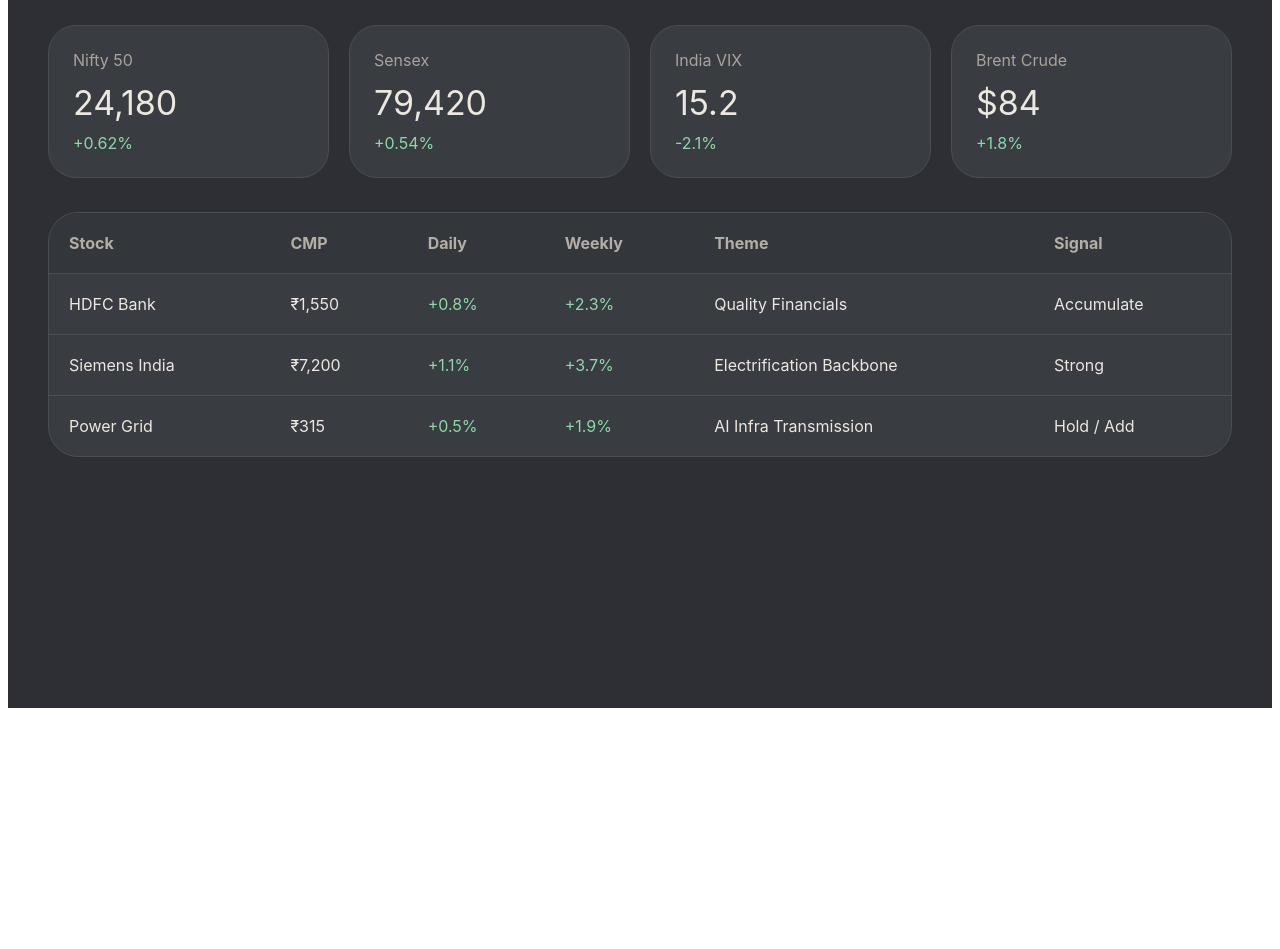
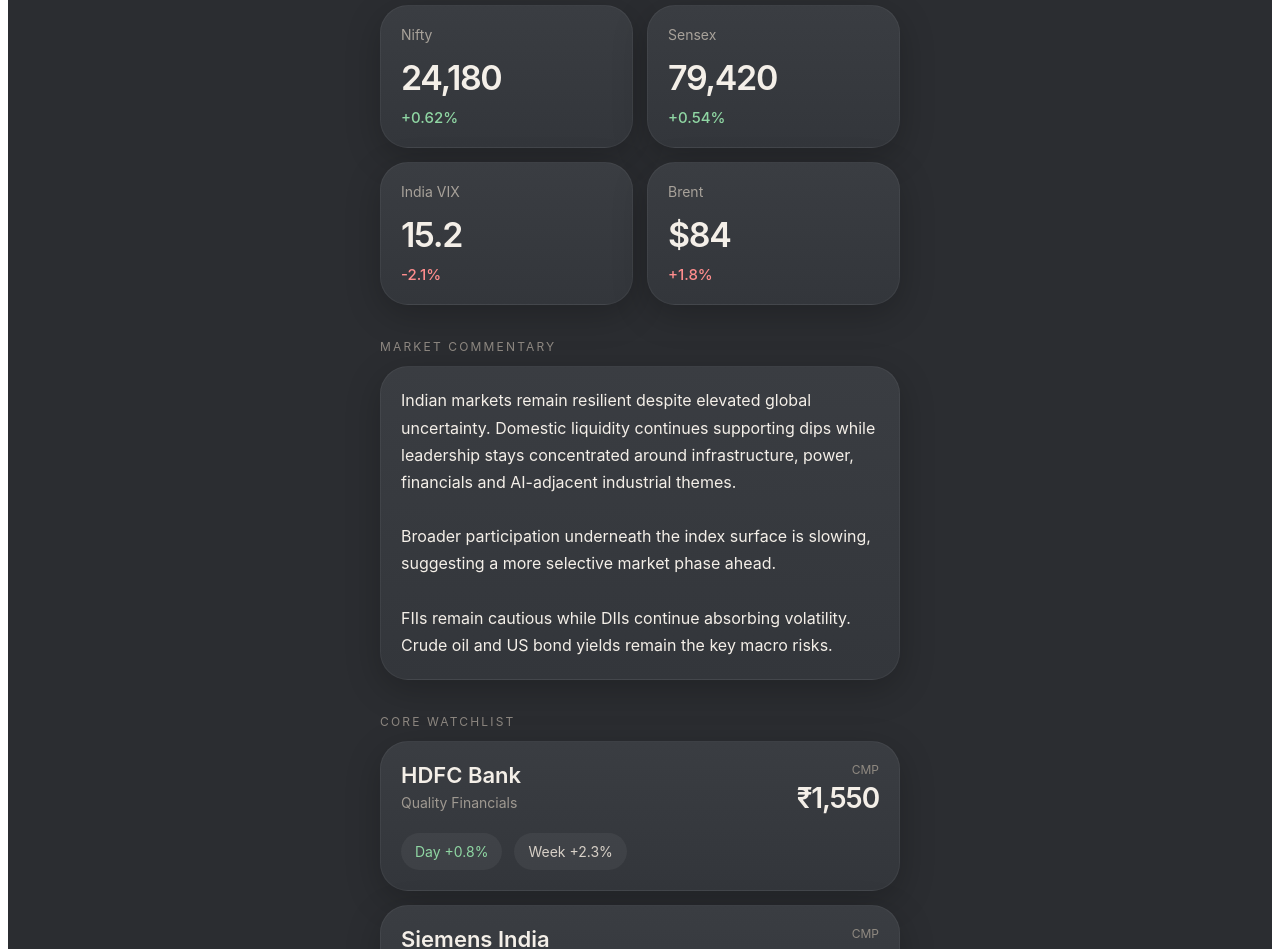
Before and after one commit to Shrey989/Investing-, a Next.js app: page / in a window 1280 px wide. Shown: the part 180-1129 px from the top of the page. Before the commit the page ends 896 px from the top, so only its background shows below. Built offline with nearby package versions, Linux system fonts and the light colour scheme.

Commit message:
Refactor Dashboard component with updated data structure

```diff
--- a/app/page.tsx
+++ b/app/page.tsx
@@ -1,80 +1,474 @@
 export default function Dashboard() {
-  const watchlist = [
-    { name: 'HDFC Bank', cmp: '₹1,550', daily: '+0.8%', weekly: '+2.3%', theme: 'Quality Financials', signal: 'Accumulate' },
-    { name: 'Siemens India', cmp: '₹7,200', daily: '+1.1%', weekly: '+3.7%', theme: 'Electrification Backbone', signal: 'Strong' },
-    { name: 'Power Grid', cmp: '₹315', daily: '+0.5%', weekly: '+1.9%', theme: 'AI Infra Transmission', signal: 'Hold / Add' },
+  const stocks = [
+    {
+      name: "HDFC Bank",
+      value: "₹1,550",
+      daily: "+0.8%",
+      weekly: "+2.3%",
+      theme: "Quality Financials",
+      positive: true,
+    },
+    {
+      name: "Siemens India",
+      value: "₹7,200",
+      daily: "+1.1%",
+      weekly: "+3.7%",
+      theme: "Electrification Backbone",
+      positive: true,
+    },
+    {
+      name: "Power Grid",
+      value: "₹315",
+      daily: "+0.5%",
+      weekly: "+1.9%",
+      theme: "AI Infra Transmission",
+      positive: true,
+    },
+    {
+      name: "Waaree Energies",
+      value: "₹2,980",
+      daily: "-1.2%",
+      weekly: "+4.8%",
+      theme: "Energy Transition",
+      positive: false,
+    },
+    {
+      name: "Anant Raj",
+      value: "₹310",
+      daily: "-0.7%",
+      weekly: "+2.2%",
+      theme: "Data Centers",
+      positive: false,
+    },
+    {
+      name: "Cummins India",
+      value: "₹3,650",
+      daily: "+0.9%",
+      weekly: "+3.1%",
+      theme: "AI Infra Backup Power",
+      positive: true,
+    },
   ];
 
+  const funds = [
+    {
+      name: "Parag Parikh Flexi Cap",
+      value: "₹78.4",
+      daily: "+0.4%",
+      weekly: "+1.1%",
+      theme: "Global + India",
+      positive: true,
+    },
+    {
+      name: "Motilal Oswal Nasdaq 100",
+      value: "₹41.2",
+      daily: "+1.2%",
+      weekly: "+3.8%",
+      theme: "US Tech",
+      positive: true,
+    },
+    {
+      name: "Quant Small Cap",
+      value: "₹215",
+      daily: "-0.8%",
+      weekly: "+2.4%",
+      theme: "High Growth",
+      positive: false,
+    },
+    {
+      name: "Nippon India Small Cap",
+      value: "₹132",
+      daily: "-0.5%",
+      weekly: "+1.8%",
+      theme: "Small Cap Momentum",
+      positive: false,
+    },
+  ];
+
+  const dislocation = [
+    {
+      name: "SBI",
+      value: "₹845",
+      daily: "-1.1%",
+      weekly: "-3.8%",
+      reason: "NIM disappointment",
+    },
+    {
+      name: "Tata Motors",
+      value: "₹970",
+      daily: "-2.3%",
+      weekly: "-5.4%",
+      reason: "Margin reset fears",
+    },
+    {
+      name: "Infosys",
+      value: "₹1,420",
+      daily: "-1.4%",
+      weekly: "-4.2%",
+      reason: "IT slowdown concerns",
+    },
+  ];
+
+  const cardStyle = {
+    background: "linear-gradient(180deg,#3a3d42 0%, #33363b 100%)",
+    borderRadius: "28px",
+    padding: "20px",
+    border: "1px solid rgba(255,255,255,0.05)",
+    boxShadow: "0 10px 35px rgba(0,0,0,0.22)",
+  };
+
   return (
-    <main style={{
-      minHeight:'100vh',
-      background:'#2d2f34',
-      color:'#ece7df',
-      fontFamily:'Inter, sans-serif',
-      padding:'40px'
-    }}>
-      <h1 style={{fontSize:'42px'}}>Investment Dashboard</h1>
-      <p style={{color:'#b5aea5'}}>AI infra • value rotation • dislocation watch</p>
+    <main
+      style={{
+        background: "#2b2d31",
+        minHeight: "100vh",
+        padding: "20px",
+        fontFamily: "Inter, sans-serif",
+        color: "#f4efe8",
+      }}
+    >
+      <div
+        style={{
+          maxWidth: "520px",
+          margin: "0 auto",
+        }}
+      >
+        <div style={{ marginBottom: "32px" }}>
+          <div
+            style={{
+              fontSize: "48px",
+              fontWeight: 700,
+              lineHeight: 0.92,
+              letterSpacing: "-0.06em",
+            }}
+          >
+            Investment
+            <br />
+            Dashboard
+          </div>
 
-      <div style={{
-        display:'grid',
-        gridTemplateColumns:'repeat(auto-fit,minmax(240px,1fr))',
-        gap:'20px',
-        marginTop:'30px'
-      }}>
-        {[
-          ['Nifty 50','24,180','+0.62%'],
-          ['Sensex','79,420','+0.54%'],
-          ['India VIX','15.2','-2.1%'],
-          ['Brent Crude','$84','+1.8%']
-        ].map((item)=>(
-          <div key={item[0]} style={{
-            background:'#393c41',
-            border:'1px solid #4a4d52',
-            borderRadius:'28px',
-            padding:'24px'
-          }}>
-            <div style={{color:'#aaa39b'}}>{item[0]}</div>
-            <div style={{fontSize:'34px',marginTop:'12px'}}>{item[1]}</div>
-            <div style={{marginTop:'10px',color:'#8dd8a7'}}>{item[2]}</div>
+          <div
+            style={{
+              marginTop: "18px",
+              color: "#a8a29a",
+              fontSize: "15px",
+            }}
+          >
+            AI infra • value rotation • dislocation watch
           </div>
-        ))}
+        </div>
+
+        <div
+          style={{
+            display: "grid",
+            gridTemplateColumns: "1fr 1fr",
+            gap: "14px",
+            marginBottom: "28px",
+          }}
+        >
+          {[
+            {
+              name: "Nifty",
+              value: "24,180",
+              change: "+0.62%",
+              positive: true,
+            },
+            {
+              name: "Sensex",
+              value: "79,420",
+              change: "+0.54%",
+              positive: true,
+            },
+            {
+              name: "India VIX",
+              value: "15.2",
+              change: "-2.1%",
+              positive: false,
+            },
+            {
+              name: "Brent",
+              value: "$84",
+              change: "+1.8%",
+              positive: false,
+            },
+          ].map((item) => (
+            <div key={item.name} style={cardStyle}>
+              <div
+                style={{
+                  color: "#a8a29a",
+                  fontSize: "14px",
+                }}
+              >
+                {item.name}
+              </div>
+
+              <div
+                style={{
+                  marginTop: "14px",
+                  fontSize: "34px",
+                  fontWeight: 600,
+                  letterSpacing: "-0.04em",
+                }}
+              >
+                {item.value}
+              </div>
+
+              <div
+                style={{
+                  marginTop: "10px",
+                  color: item.positive ? "#8fd6a3" : "#ff8d8d",
+                  fontSize: "15px",
+                  fontWeight: 500,
+                }}
+              >
+                {item.change}
+              </div>
+            </div>
+          ))}
+        </div>
+
+        <SectionTitle title="Market Commentary" />
+
+        <div style={{ ...cardStyle, lineHeight: 1.7 }}>
+          Indian markets remain resilient despite elevated global uncertainty.
+          Domestic liquidity continues supporting dips while leadership stays
+          concentrated around infrastructure, power, financials and AI-adjacent
+          industrial themes.
+          <br />
+          <br />
+          Broader participation underneath the index surface is slowing,
+          suggesting a more selective market phase ahead.
+          <br />
+          <br />
+          FIIs remain cautious while DIIs continue absorbing volatility.
+          Crude oil and US bond yields remain the key macro risks.
+        </div>
+
+        <SectionTitle title="Core Watchlist" />
+
+        <div style={{ display: "flex", flexDirection: "column", gap: "14px" }}>
+          {stocks.map((stock) => (
+            <WatchCard
+              key={stock.name}
+              item={stock}
+              label="CMP"
+              cardStyle={cardStyle}
+            />
+          ))}
+        </div>
+
+        <SectionTitle title="Mutual Funds" />
+
+        <div style={{ display: "flex", flexDirection: "column", gap: "14px" }}>
+          {funds.map((fund) => (
+            <WatchCard
+              key={fund.name}
+              item={fund}
+              label="NAV"
+              cardStyle={cardStyle}
+            />
+          ))}
+        </div>
+
+        <SectionTitle title="Dislocation Watch" />
+
+        <div style={{ display: "flex", flexDirection: "column", gap: "14px" }}>
+          {dislocation.map((stock) => (
+            <div key={stock.name} style={cardStyle}>
+              <div
+                style={{
+                  display: "flex",
+                  justifyContent: "space-between",
+                  alignItems: "flex-start",
+                }}
+              >
+                <div>
+                  <div
+                    style={{
+                      fontSize: "22px",
+                      fontWeight: 600,
+                    }}
+                  >
+                    {stock.name}
+                  </div>
+
+                  <div
+                    style={{
+                      marginTop: "6px",
+                      color: "#9f9991",
+                      fontSize: "14px",
+                    }}
+                  >
+                    {stock.reason}
+                  </div>
+                </div>
+
+                <div
+                  style={{
+                    fontSize: "28px",
+                    fontWeight: 600,
+                  }}
+                >
+                  {stock.value}
+                </div>
+              </div>
+
+              <div
+                style={{
+                  display: "flex",
+                  gap: "12px",
+                  marginTop: "18px",
+                }}
+              >
+                <Pill text={`Day ${stock.daily}`} negative />
+                <Pill text={`Week ${stock.weekly}`} negative />
+              </div>
+            </div>
+          ))}
+        </div>
+
+        <SectionTitle title="Portfolio Commentary" />
+
+        <div
+          style={{
+            ...cardStyle,
+            lineHeight: 1.7,
+            marginBottom: "40px",
+          }}
+        >
+          Your watchlist remains strongly tilted toward long-duration structural
+          themes:
+          <br />
+          electrification,
+          AI infrastructure,
+          energy transition and quality financials.
+          <br />
+          <br />
+          Waaree and Anant Raj continue behaving like narrative-driven growth
+          allocations while HDFC Bank and Power Grid act as valuation
+          stabilizers.
+          <br />
+          <br />
+          Current setup is reasonably balanced between:
+          secular growth,
+          infrastructure,
+          defensives,
+          and dislocation recovery opportunities.
+        </div>
+      </div>
+    </main>
+  );
+}
+
+function SectionTitle({ title }) {
+  return (
+    <div
+      style={{
+        marginTop: "34px",
+        marginBottom: "12px",
+        fontSize: "12px",
+        letterSpacing: "0.18em",
+        color: "#8d8780",
+        textTransform: "uppercase",
+      }}
+    >
+      {title}
+    </div>
+  );
+}
+
+function Pill({ text, negative = false }) {
+  return (
+    <div
+      style={{
+        background: "rgba(255,255,255,0.05)",
+        padding: "10px 14px",
+        borderRadius: "999px",
+        color: negative ? "#ff8d8d" : "#8fd6a3",
+        fontSize: "14px",
+      }}
+    >
+      {text}
+    </div>
+  );
+}
+
+function WatchCard({ item, label, cardStyle }) {
+  return (
+    <div style={cardStyle}>
+      <div
+        style={{
+          display: "flex",
+          justifyContent: "space-between",
+          alignItems: "flex-start",
+        }}
+      >
+        <div>
+          <div
+            style={{
+              fontSize: "22px",
+              fontWeight: 600,
+            }}
+          >
+            {item.name}
+          </div>
+
+          <div
+            style={{
+              marginTop: "6px",
+              color: "#9f9991",
+              fontSize: "14px",
+            }}
+          >
+            {item.theme}
+          </div>
+        </div>
+
+        <div>
+          <div
+            style={{
+              color: "#8f8981",
+              fontSize: "12px",
+              textAlign: "right",
+              marginBottom: "4px",
+            }}
+          >
+            {label}
+          </div>
+
+          <div
+            style={{
+              fontSize: "28px",
+              fontWeight: 600,
+              letterSpacing: "-0.04em",
+            }}
+          >
+            {item.value}
+          </div>
+        </div>
       </div>
 
-      <div style={{
-        background:'#393c41',
-        border:'1px solid #4a4d52',
-        borderRadius:'30px',
-        marginTop:'34px',
-        overflow:'hidden'
-      }}>
-        <table style={{width:'100%',borderCollapse:'collapse'}}>
-          <thead style={{background:'#33363a'}}>
-            <tr>
-              {['Stock','CMP','Daily','Weekly','Theme','Signal'].map((h)=>(
-                <th key={h} style={{
-                  textAlign:'left',
-                  padding:'20px',
-                  color:'#b5aea6'
-                }}>{h}</th>
-              ))}
-            </tr>
-          </thead>
+      <div
+        style={{
+          display: "flex",
+          gap: "12px",
+          marginTop: "18px",
+        }}
+      >
+        <Pill text={`Day ${item.daily}`} negative={!item.positive} />
 
-          <tbody>
-            {watchlist.map((s)=>(
-              <tr key={s.name} style={{borderTop:'1px solid #4b4e53'}}>
-                <td style={{padding:'20px'}}>{s.name}</td>
-                <td style={{padding:'20px'}}>{s.cmp}</td>
-                <td style={{padding:'20px',color:'#8dd8a7'}}>{s.daily}</td>
-                <td style={{padding:'20px',color:'#8dd8a7'}}>{s.weekly}</td>
-                <td style={{padding:'20px'}}>{s.theme}</td>
-                <td style={{padding:'20px'}}>{s.signal}</td>
-              </tr>
-            ))}
-          </tbody>
-        </table>
+        <div
+          style={{
+            background: "rgba(255,255,255,0.05)",
+            padding: "10px 14px",
+            borderRadius: "999px",
+            color: "#d7d0c7",
+            fontSize: "14px",
+          }}
+        >
+          Week {item.weekly}
+        </div>
       </div>
-    </main>
-  )
+    </div>
+  );
 }
```
